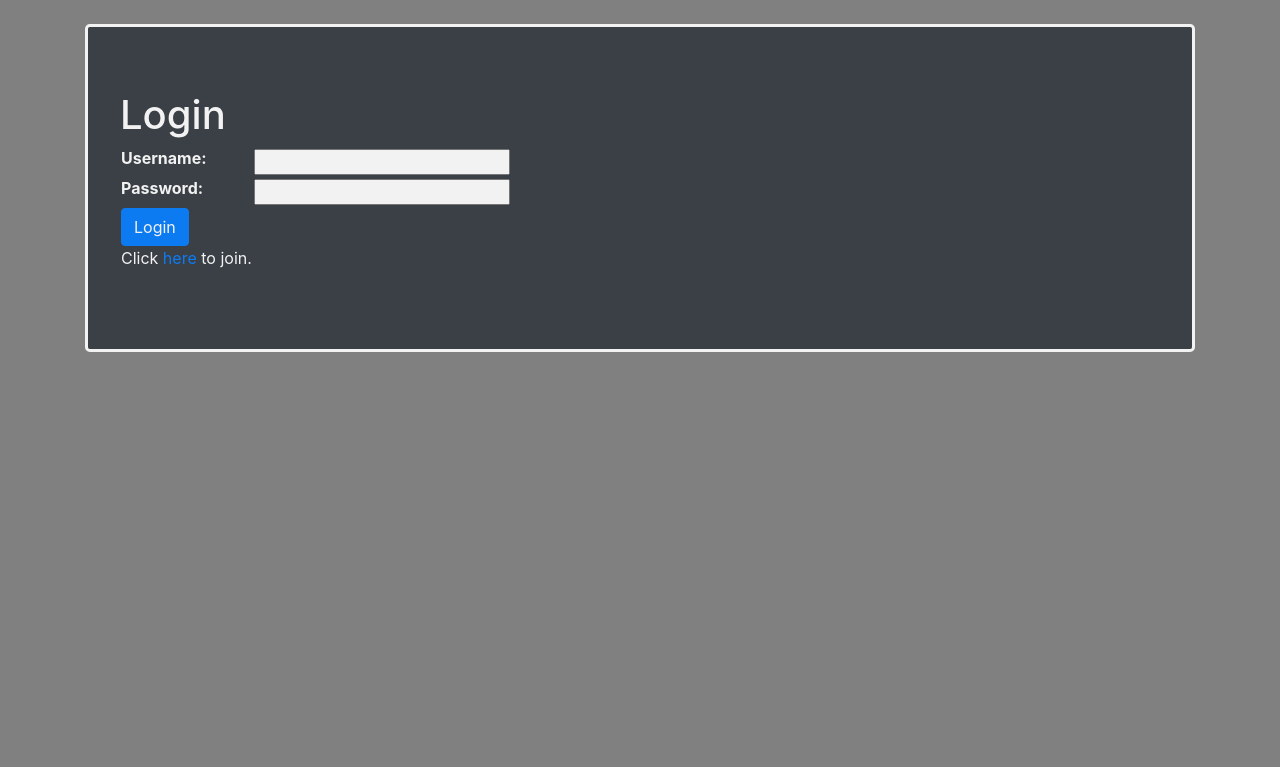
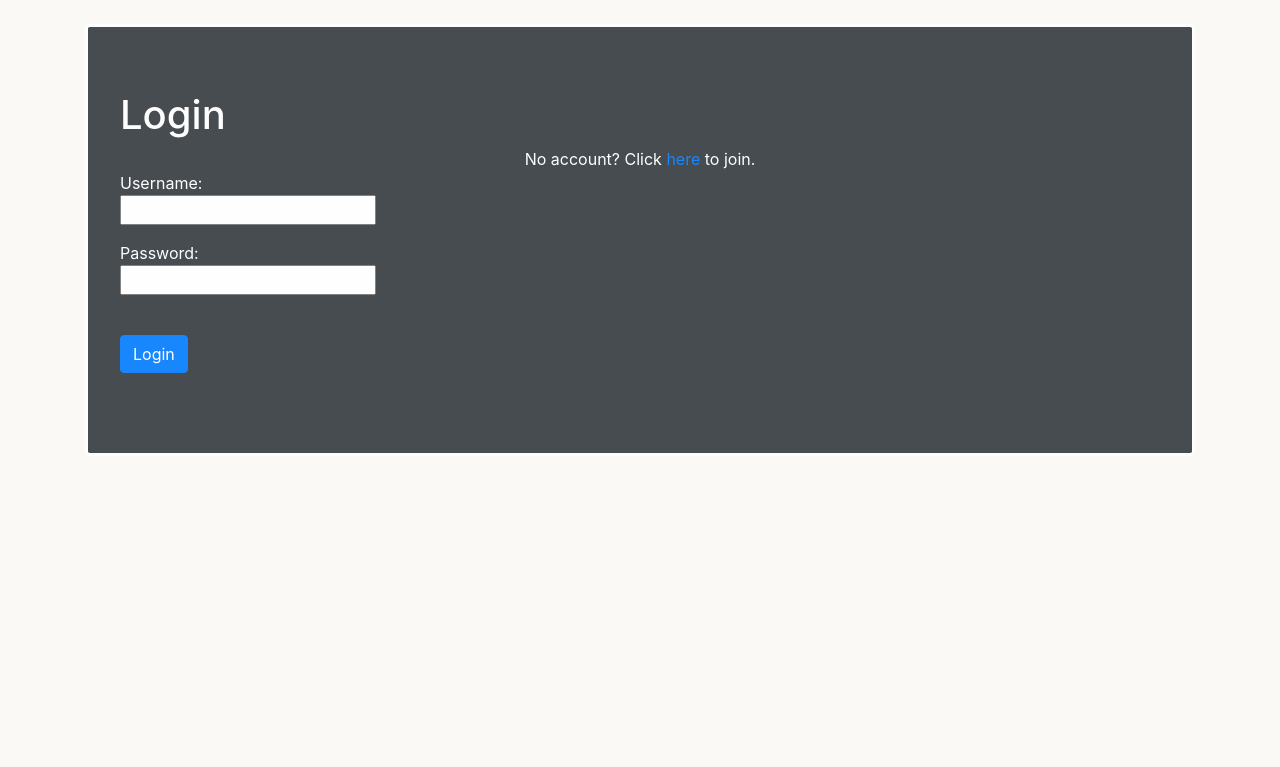
Before and after one commit to ChicoState/readerhub, a Django app: page /login/ in a window 1280 px wide. Shown: the top 767 px of the page. Run offline with Django 4.2, Linux system fonts and the light colour scheme; some libraries are stand-ins or nearby versions.

Commit message:
Add login style

```diff
--- a/static/CSS/join.css
+++ b/static/CSS/join.css
@@ -1,6 +1,7 @@
 body {
-  background-color: grey;
-  }
+  background-color: rgb(250, 249, 246);
+}
+
 .jumbotron{
   opacity: .90;
   border-style: solid;
--- a/static/CSS/login.css
+++ b/static/CSS/login.css
@@ -1,7 +1,14 @@
 body {
-  background-color: grey;
-  }
+  background-color: rgb(250, 249, 246);
+}
+
 .jumbotron{
   opacity: .90;
   border-style: solid;
 }
+
+ul.no-bullets {
+  list-style-type: none; /* Remove bullets */
+  padding: 0; /* Remove padding */
+  margin: 0; /* Remove margins */
+}
--- a/templates/app1/login.html
+++ b/templates/app1/login.html
@@ -1,22 +1,27 @@
 <html>
   <head>
+    <meta charset="utf-8">
+    <title>Login</title>
     {% include "bootstrap.html" %}
     {% load static %}
     <link rel="stylesheet" href="{%static 'CSS/login.css' %}"/>
   </head>
+
   <body>
     <div class="container">
       <br>
       <div class = "jumbotron bg-dark text-white">
         <h1>Login</h1>
+        <div style="text-align: center;">No account? Click <a href="/join">here</a> to join.</div>
         <form action="/login/" method="POST">{% csrf_token %}
-          <table class = "text-white">
-            {{ login_form.as_table }}
-            <tr><td>
+            <p>Username:<br>
+            {{ login_form.username }}</p>
+            <p></p>
+            <p>Password:<br>
+            {{ login_form.password }}</p><br>
+            <p>
               <input type="submit" class="btn btn-primary" value = "Login"/>
-            </td></tr>
-            <tr><td>Click <a href="/join">here</a> to join.</td></tr>
-          </table>
+            </p>
         </form>
       </div>
     </div>
```
